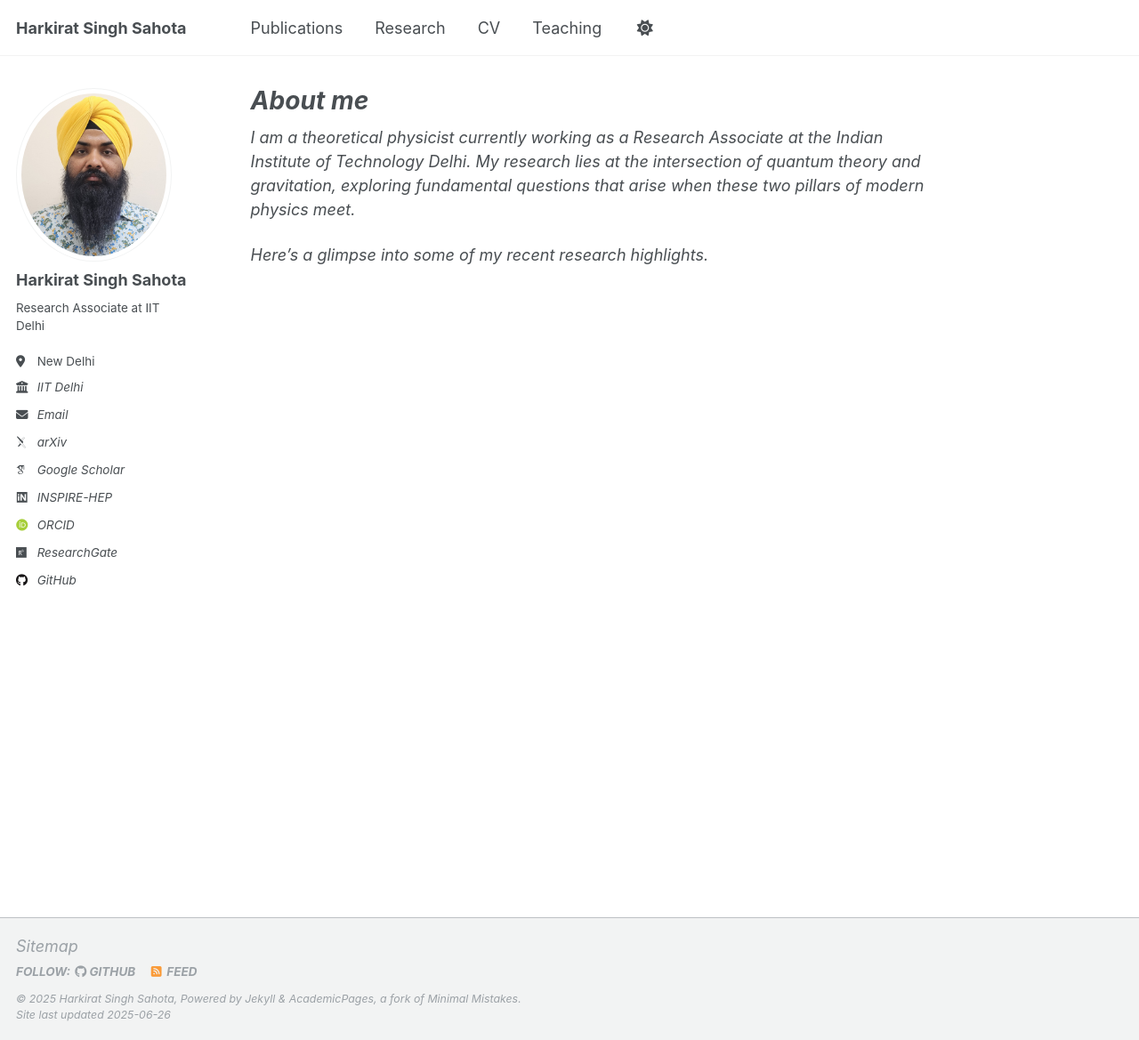
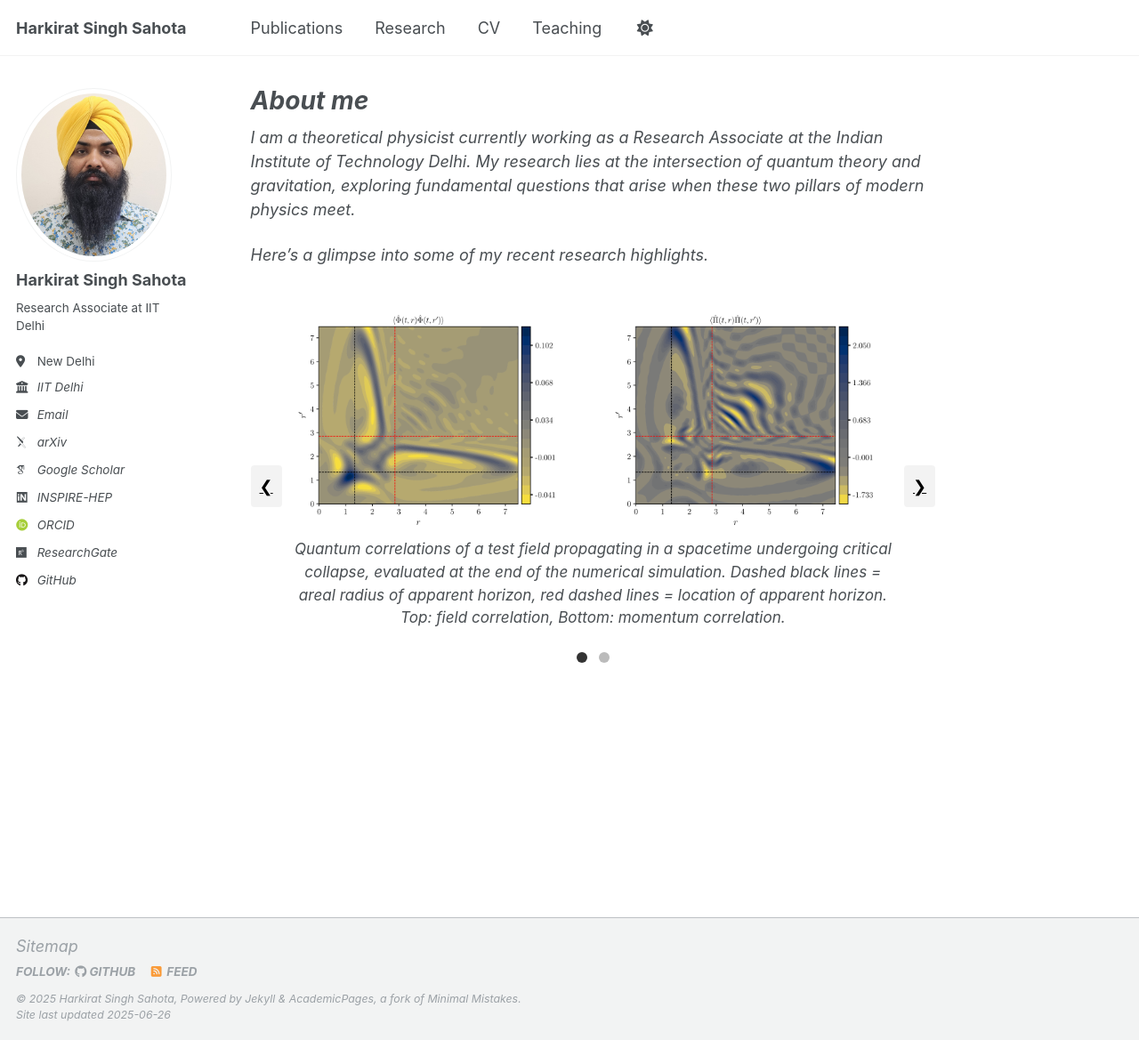
Before and after one commit to harkiratss/harkiratss.github.io, a Jekyll site: the page built from _pages/about.md, in a window 1280 px wide and 1169 px high. Shown: the whole window at 89% size. Built offline with Jekyll 4.4.1, drawn with Linux system fonts in a browser that asks for light colours; some web fonts are replaced.

Commit message:
Update about.md

```diff
--- a/_pages/about.md
+++ b/_pages/about.md
@@ -10,3 +10,181 @@ redirect_from:
 I am a theoretical physicist currently working as a Research Associate at the Indian Institute of Technology Delhi. My research lies at the intersection of quantum theory and gravitation, exploring fundamental questions that arise when these two pillars of modern physics meet.
 
 Here’s a glimpse into some of my recent research highlights.
+
+<!-- BEGIN SLIDESHOW SECTION -->
+<section class="slideshow-wrapper">
+<!-- Slideshow CSS -->
+<style>
+.slideshow-container {
+  position: relative;
+  max-width: 100%;
+  margin: 2rem auto;
+}
+
+.slideshow-container .slide {
+  display: none;
+  justify-content: center;
+  align-items: center;
+  flex-direction: column;
+  margin: auto;
+  text-align: center;  /* Optional: helps with captions */
+}
+
+.slideshow-container .slide-images {
+  display: flex;
+  justify-content: center;
+  flex-wrap: wrap;
+  gap: 10px;
+}
+
+.slideshow-container .slide-images img {
+  width: 45%;
+  border-radius: 6px;
+}
+
+.slideshow-container .caption {
+  font-style: italic;
+  margin-top: 0.5rem;
+  text-align: center;
+  font-size: 0.95rem;
+  max-width: 90%;
+  margin-left: auto;
+  margin-right: auto;
+}
+
+.slideshow-container .prev, .next {
+  cursor: pointer;
+  position: absolute;
+  top: 45%;
+  padding: 10px;
+  color: black;
+  font-weight: bold;
+  font-size: 18px;
+  background: rgba(240,240,240,0.8);
+  border-radius: 4px;
+  user-select: none;
+  z-index: 2;
+}
+.slideshow-container .prev:hover, .next:hover {
+  background: #ccc;
+}
+.slideshow-container .prev { left: 0; }
+.slideshow-container .next { right: 0; }
+
+.slideshow-container .dots {
+  text-align: center;
+  margin-top: 1rem;
+}
+.slideshow-container .dot {
+  cursor: pointer;
+  height: 12px;
+  width: 12px;
+  margin: 0 4px;
+  background-color: #bbb;
+  border-radius: 50%;
+  display: inline-block;
+  transition: background-color 0.3s;
+}
+.slideshow-container .dot.active {
+  background-color: #333;
+}
+
+@media screen and (max-width: 600px) {
+  .caption {
+    font-size: 0.8rem; /* or 0.75rem for smaller phones */
+  }
+
+  .slide-images img {
+    width: 90%;  /* optionally adjust image width on mobile too */
+  }
+}
+</style>
+
+<div class="slideshow-container" id="slideshow">
+
+  <div class="slide">
+    <div class="slide-images">
+      <img src="/images/contour_plot_A=5.0.png" alt="Field Correlation" />
+      <img src="/images/contour_plot_A=5.0_m.png" alt="Momentum Correlation" />
+    </div>
+    <div class="caption">
+      Quantum correlations of a test field propagating in a spacetime undergoing critical collapse, evaluated at the end of the numerical simulation. Dashed black lines = areal radius of apparent horizon, red dashed lines = location of apparent horizon. Top: field correlation, Bottom: momentum correlation.
+    </div>
+  </div>
+
+  <div class="slide" style="display: flex;">
+    <div class="slide-images">
+      <img src="/images/QC1.png" alt="QC1" />
+      <img src="/images/QC2.png" alt="QC2" />
+    </div>
+    <div class="caption">
+      The quantum dynamics of the FLRW universe with dust and a positive cosmological constant depicting quantum. Heatmap shows the probability distribution associated with the wave packet; solid black curve = expectation value of volume, dotted = classical trajectory, dashed = uncertainty region. Top: broader Λ-distribution, Bottom: sharper Λ-distribution.
+    </div>
+  </div>
+
+<!-- This section describes my research projects in quantum gravity -->
+<!--  <div class="slide"> -->
+<!--    <div class="slide-images"> -->
+<!--      <img src="/images/QC3.png" alt="QC3" /> -->
+<!--      <img src="/images/QC4.png" alt="QC4" /> -->
+<!--    </div> -->
+<!--    <div class="caption"> -->
+<!--            The quantum dynamics of the FLRW universe with dust and a negative cosmological constant showing cyclic evolution. Heatmap shows the probability distribution associated with the wave packet; solid black curve = expectation value of volume, dotted = classical trajectory, dashed = uncertainty region. Top: coherent wave packet, Bottom: Gaussian wave packet with same mean Λ but sharper width. -->
+<!--    </div> -->
+<!--  </div> -->
+
+  <a class="prev" onclick="plusSlides(-1)">❮ </a>
+  <a class="next" onclick="plusSlides(1)"> ❯</a>
+
+  <div class="dots">
+    <span class="dot" onclick="currentSlide(0)"></span>
+    <span class="dot" onclick="currentSlide(1)"></span>
+  </div>
+</div>
+
+<script>
+document.addEventListener("DOMContentLoaded", function () {
+  let slideIndex = 0;
+  const slides = document.querySelectorAll(".slide");
+  const dots = document.querySelectorAll(".dot");
+  const slideshow = document.getElementById("slideshow");
+  let timer = null;
+
+  function showSlide(n) {
+    slides.forEach((slide, i) => {
+      slide.style.display = i === n ? "flex" : "none";
+      dots[i].classList.toggle("active", i === n);
+    });
+    slideIndex = n;
+  }
+
+  function plusSlides(n) {
+    slideIndex = (slideIndex + n + slides.length) % slides.length;
+    showSlide(slideIndex);
+  }
+
+  function currentSlide(n) {
+    showSlide(n);
+  }
+
+  function autoSlide() {
+    plusSlides(1);
+  }
+
+  function startAutoSlide() {
+    timer = setInterval(autoSlide, 6000);
+  }
+
+  function pauseAutoSlide() {
+    clearInterval(timer);
+  }
+
+  slideshow.addEventListener("mouseenter", pauseAutoSlide);
+  slideshow.addEventListener("mouseleave", startAutoSlide);
+
+  showSlide(slideIndex);
+  startAutoSlide();
+});
+</script>
+</section>
+<!-- END SLIDESHOW SECTION -->
```
